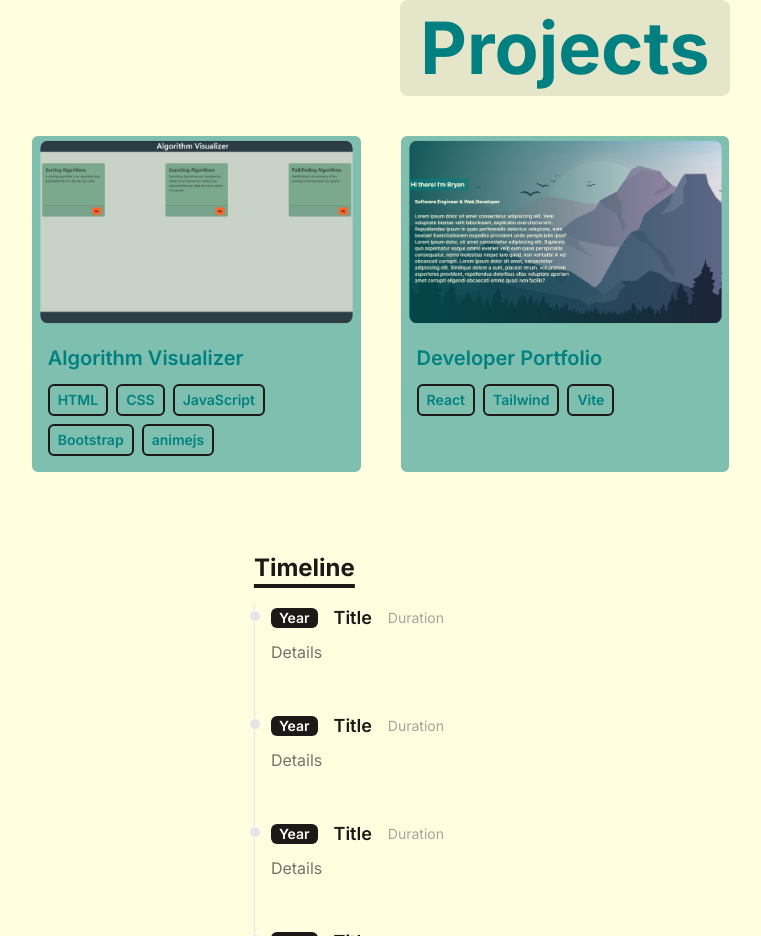
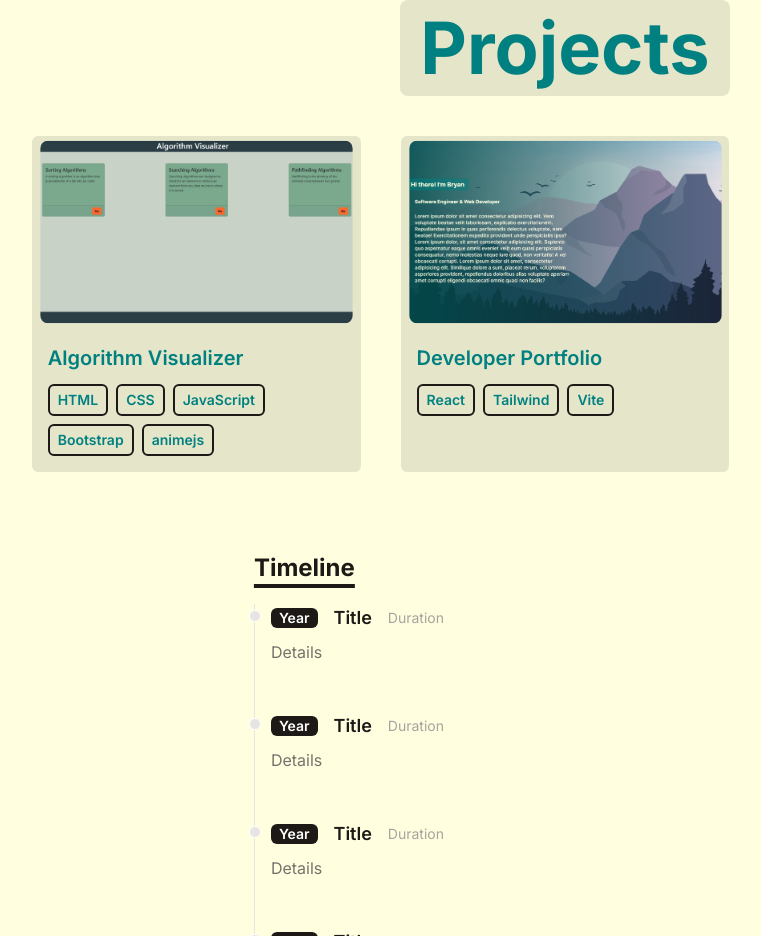
Before and after one commit to Kaiyan-Da-Man/Developer-Portfolio, a React (Vite) app: page / in a window 1280 px wide. Shown: the part 840-1776 px from the top of the page, without its empty margins (75-836 px from the left). Built offline with nearby package versions, Linux system fonts and the light colour scheme.

Commit message:
add dark mode behavior in project

```diff
--- a/src/Components/PortfolioItem.jsx
+++ b/src/Components/PortfolioItem.jsx
@@ -3,7 +3,7 @@ import React from 'react'
 export default function PortfolioItem({ title, imgURL, stack, link }) {
   return (
     // each individual Portfolio item
-    <div className='bg-myTeal/50 rounded-md overflow-hidden hover:scale-110 ease-in duration-300'>
+    <div className='bg-lightYellow-darkest/50 dark:bg-myTeal/50 rounded-md overflow-hidden hover:scale-110 ease-in duration-300'>
         <a href={link} target='_blank'>
            <img
                 src={imgURL}
```
